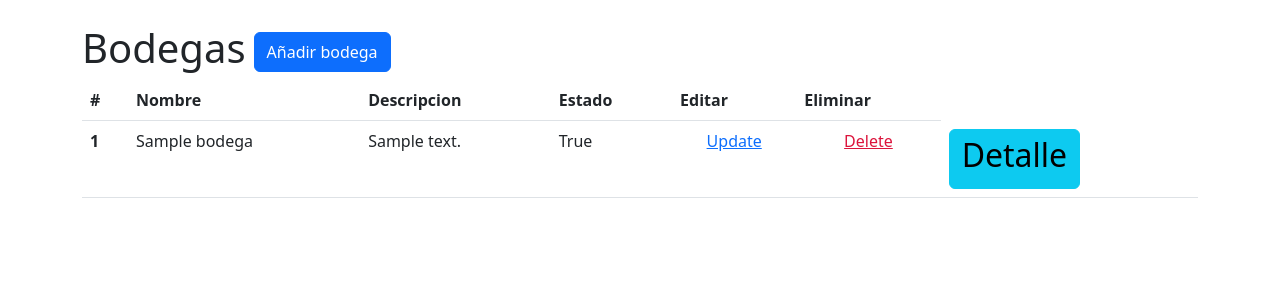
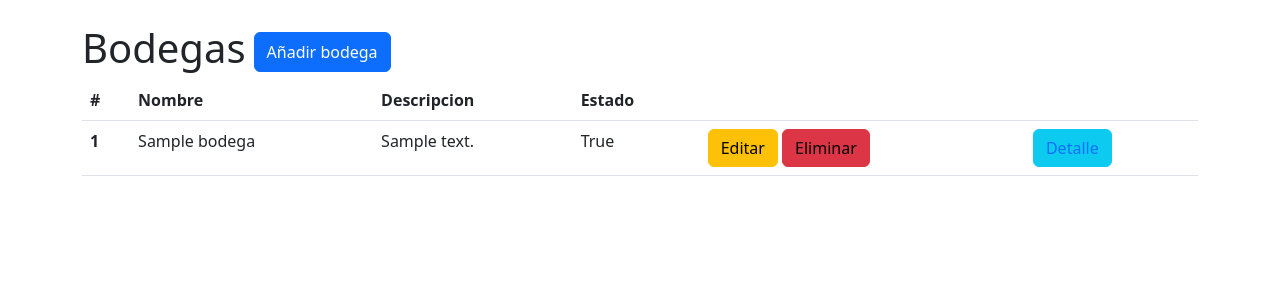
Before and after one commit to camjasaez/Proyecto-MMD, a Django app: page /bodegas/ in a window 1280 px wide. Shown: the part 56-356 px from the top of the page. Run offline with Django 4.2, Linux system fonts and the light colour scheme; tables that the repository leaves empty hold one stand-in row (values such as "Sample post").

Commit message:
Mejorando la interfaz

```diff
--- a/pojectmdd/bodega/templates/bodegas.html
+++ b/pojectmdd/bodega/templates/bodegas.html
@@ -2,27 +2,42 @@
 <div class="container-sm">
   <section class="d-flex">
     <h1 class="center">Bodegas</h1>
-    <button class="m-2 btn btn-primary btn-xs" type="button" data-bs-toggle="modal" data-bs-target="#exampleModal">
+    <button
+      class="m-2 btn btn-primary btn-xs"
+      type="button"
+      data-bs-toggle="modal"
+      data-bs-target="#exampleModal"
+    >
       Añadir bodega
     </button>
-    <div class="modal fade" id="exampleModal" tabindex="-1" role="dialog" aria-labelledby="exampleModalLabel" aria-hidden="true">
+    <div
+      class="modal fade"
+      id="exampleModal"
+      tabindex="-1"
+      role="dialog"
+      aria-labelledby="exampleModalLabel"
+      aria-hidden="true"
+    >
       <div class="modal-dialog" role="document">
         <div class="modal-content">
           <div class="modal-header">
-            <h5 class="modal-title" id="exampleModalLabel">Modal title</h5>
-            <button type="button" class="close" data-dismiss="modal" aria-label="Close">
+            <h5 class="modal-title" id="exampleModalLabel">Añadir bodega</h5>
+            <button
+              type="button"
+              class="close"
+              data-dismiss="modal"
+              aria-label="Close"
+            >
               <span aria-hidden="true">&times;</span>
             </button>
           </div>
           <div class="modal-body">
             <form action="/bodegas/" method="POST" class="d-flex flex-column">
-              {% csrf_token %}
-              {{formulario}}
+              {% csrf_token %} {{formulario}}
               <button type="submit" class="btn btn-primary">Enviar</button>
             </form>
           </div>
-          <div class="modal-footer">
-          </div>
+          <div class="modal-footer"></div>
         </div>
       </div>
     </div>
@@ -34,8 +49,8 @@
         <th scope="col">Nombre</th>
         <th scope="col">Descripcion</th>
         <th scope="col">Estado</th>
-        <th scope="col">Editar</th>
-        <th scope="col">Eliminar</th>
+        <th scope="col"></th>
+        <th scope="col"></th>
       </tr>
     </thead>
     <tbody>
@@ -45,11 +60,28 @@
         <td>{{b.nombre}}</td>
         <td>{{b.descripcion}}</td>
         <td>{{b.estado}}</td>
-        <td style="text-align: center;"><a href="{% url 'update_bodega' bodegas=b.id %}">Update</a></td>
-        <td style="text-align: center; color: crimson;"><a style="color: crimson;" href="{% url 'delete_bodega' bodegas=b.id %}">Delete</a></td>
+        <td>
+          <button class="btn btn-warning">
+            <a
+              style="text-decoration: inherit; color: black"
+              href="{% url 'update_bodega' bodegas=b.id %}"
+              >Editar</a
+            >
+          </button>
+
+          <button class="btn btn-danger">
+            <a
+              style="text-decoration: inherit; color: black"
+              href="{% url 'delete_bodega' bodegas=b.id %}"
+              >Eliminar</a
+            >
+          </button>
+        </td>
         <td>
           <button class="btn btn-info">
-            <a class="nav-link" href="/bodegas/{{b.id}}"><h2>Detalle</h2></a>
+            <a style="text-decoration: inherit" href="/bodegas/{{b.id}}"
+              >Detalle</a
+            >
           </button>
         </td>
       </tr>
```
Also changed, not shown: pojectmdd/bodega/templates/delegaciones.html (+20 -9 lines).
